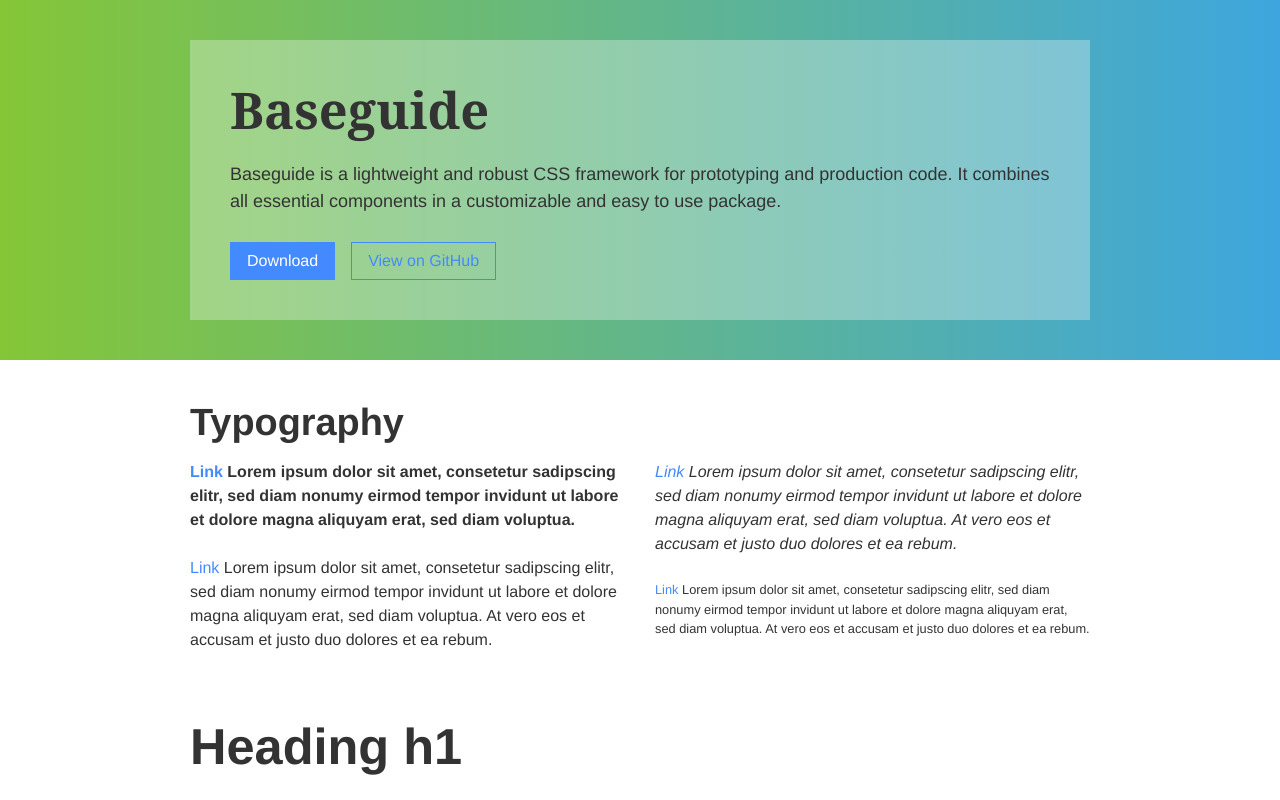
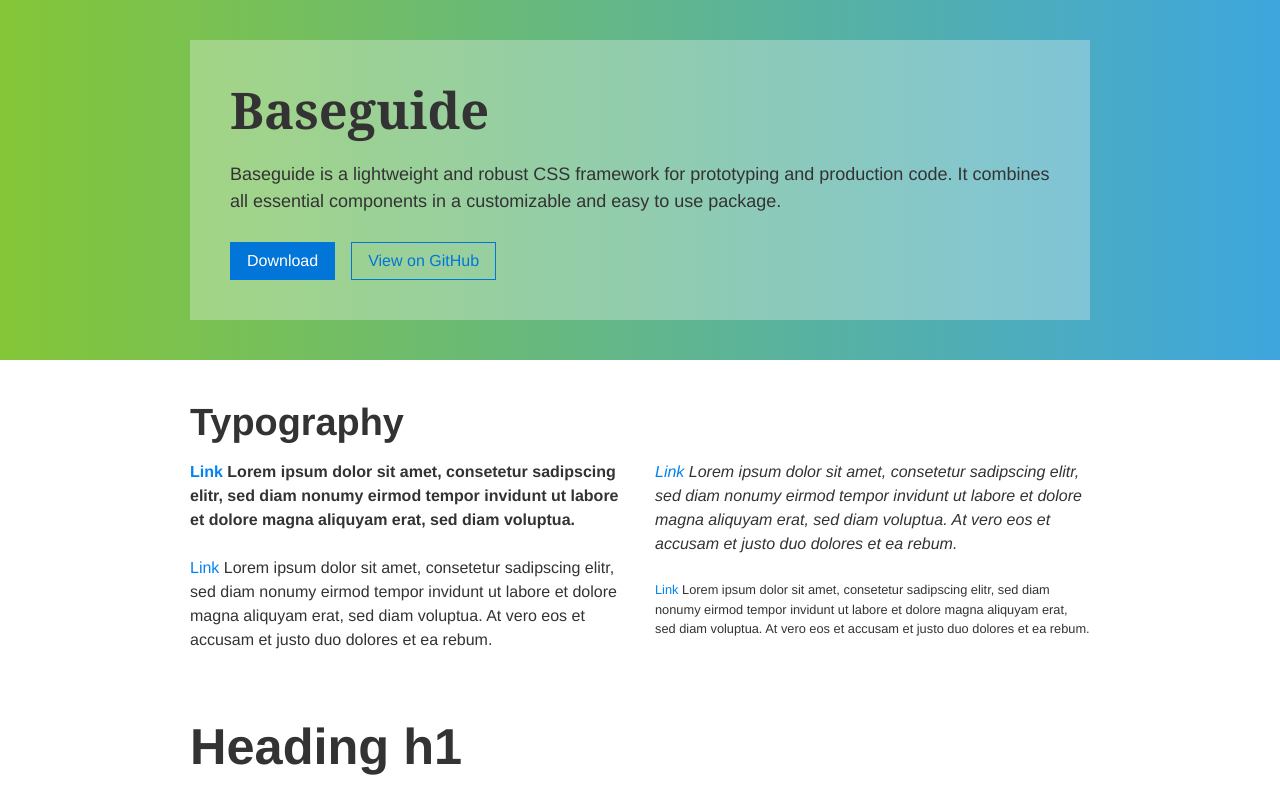
Before and after one commit to slavanga/baseguide, a website: page index.html in a window 1280 px wide. Shown: the top 800 px of the page. Drawn offline with Linux system fonts and the light colour scheme.

Commit message:
Optimize color contrast for buttons and links

```diff
--- a/scss/baseguide-demo.scss
+++ b/scss/baseguide-demo.scss
@@ -74,12 +74,13 @@
 }
 
 .btn-outline {
-	border-color: #448aff;
+	border-color: $button-bg;
 	background-color: transparent;
-	color: #448aff;
+	color: $button-bg;
 
 	&:hover, &:focus {
-		background-color: #448aff;
+		border-color: $button-hover-bg;
+		background-color: $button-hover-bg;
 	}
 }
 
--- a/scss/baseguide/_settings.scss
+++ b/scss/baseguide/_settings.scss
@@ -23,7 +23,7 @@
 
 // Base colors and links
 $text-color: #333 !default;
-$link-color: #448aff !default;
+$link-color: #0283f1 !default;
 $link-hover-color: $link-color !default;
 $link-hover-decoration: underline !default;
 
@@ -33,8 +33,8 @@
 $button-padding-horizontal: 1em !default;
 $button-border-radius: 0 !default;
 
-$button-bg: #448aff !default;
-$button-hover-bg: darken($button-bg, 5%) !default;
+$button-bg: #0275d8 !default;
+$button-hover-bg: darken($button-bg, 10%) !default;
 $button-active-bg: $button-hover-bg !default;
 $button-color: #fff !default;
 $button-hover-color: #fff !default;
```
Also changed, not shown: dist/css/baseguide-demo.css, dist/css/baseguide-demo.min.css, dist/css/baseguide.css, dist/css/baseguide.min.css.
